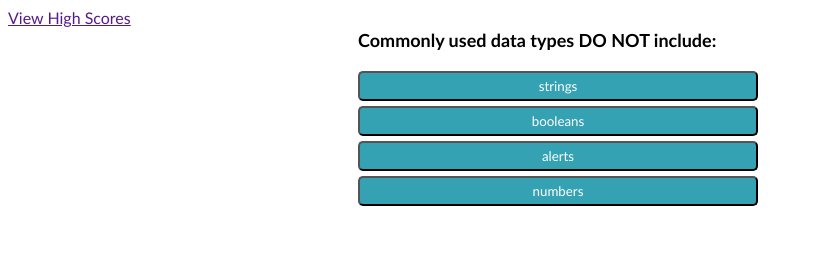
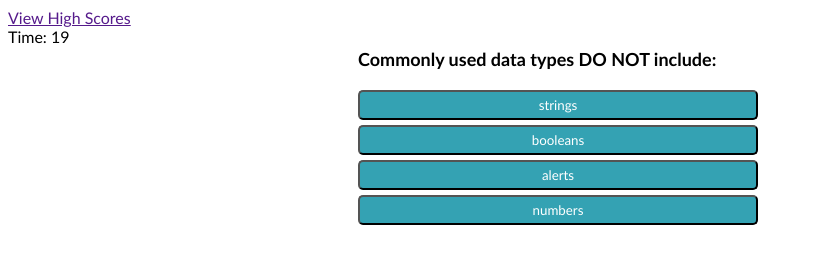
Before and after one commit to JesusRodriguezDev/javaScriptQuizHomework, a plain HTML site: page index.html in a window 1280 px wide. Both pictures are taken after a click on the button "Start Quiz". Shown: the whole page, without its empty margins (0-813 px from the left). Drawn offline with Linux system fonts and the light colour scheme.

Commit message:
added timer and logic to subtract from it when user answers wrong

```diff
--- a/index.html
+++ b/index.html
@@ -12,7 +12,7 @@
         <!-- link to high scores -->
         <div id ="high-scores"> <a href="">View High Scores</a></div>
         <!-- timer -->
-        <div id ="timer"> </div>
+        <div id ="timer">Time</div>
     </header>
     <main>
     <!-- starting page -->
--- a/script.js
+++ b/script.js
@@ -7,6 +7,9 @@ var button2El = document.querySelector("#btn2");
 var button3El = document.querySelector("#btn3");
 var button4El = document.querySelector("#btn4");
 var wrongCorrectMessage = document.querySelector("#wrong-correct")
+var timerEl = document.querySelector("#timer");
+var score = 0;
+var timeLeft = 20;
 
 // start the game
 startButtonEl.addEventListener("click", startGame);
@@ -16,10 +19,23 @@ function startGame(){
     questionBoxEl.classList.remove("hide");
     activeQuestion = 0;
     questionPicker();
+    timeCountdown();
+}
+
+function timeCountdown(){
+   setInterval(function(){
+    if(timeLeft > 0){
+        timerEl.textContent = "Time: " + timeLeft;
+        timeLeft --;
+    } else{
+        timerEl.textContent = "Time: " + 0;
+    }
+   }, 1000) ;
 }
 
 function questionPicker(){
     displayQuestions(questions[activeQuestion]);
+
 }
 
 function displayQuestions(question){
@@ -31,14 +47,29 @@ function displayQuestions(question){
     answerButtonsEl.addEventListener("click", answerPicker);
 }
 
+// use the button that was clicked and compare it to the correct answe
 function answerPicker(event){
     console.log(event.target);
     var pickedAnswer = event.target.innerHTML;
+
+// tell the user if their answer was correct or wrong
     if(pickedAnswer === questions[activeQuestion].answer)  {
         wrongCorrectMessage.innerHTML = "Correct"
+        score = score + 20
+        console.log(score);
     }else{
         wrongCorrectMessage.innerHTML = "Wrong"
+        timeLeft = timeLeft - 2;
+    };
+
+    if (questions.length > activeQuestion +1 ) {
+        activeQuestion ++;
+        questionPicker();
+
+    } else {
+        console.log("you are out of questions");
     }
+
 }
 
 
--- a/style.css
+++ b/style.css
@@ -11,6 +11,11 @@ main {
     align-items: center;
     width: 100vw;
     height: 25vh;
+}
+
+header {
+    display: inline;
+    justify-content: space-between;
 }
 
 .container {
```
